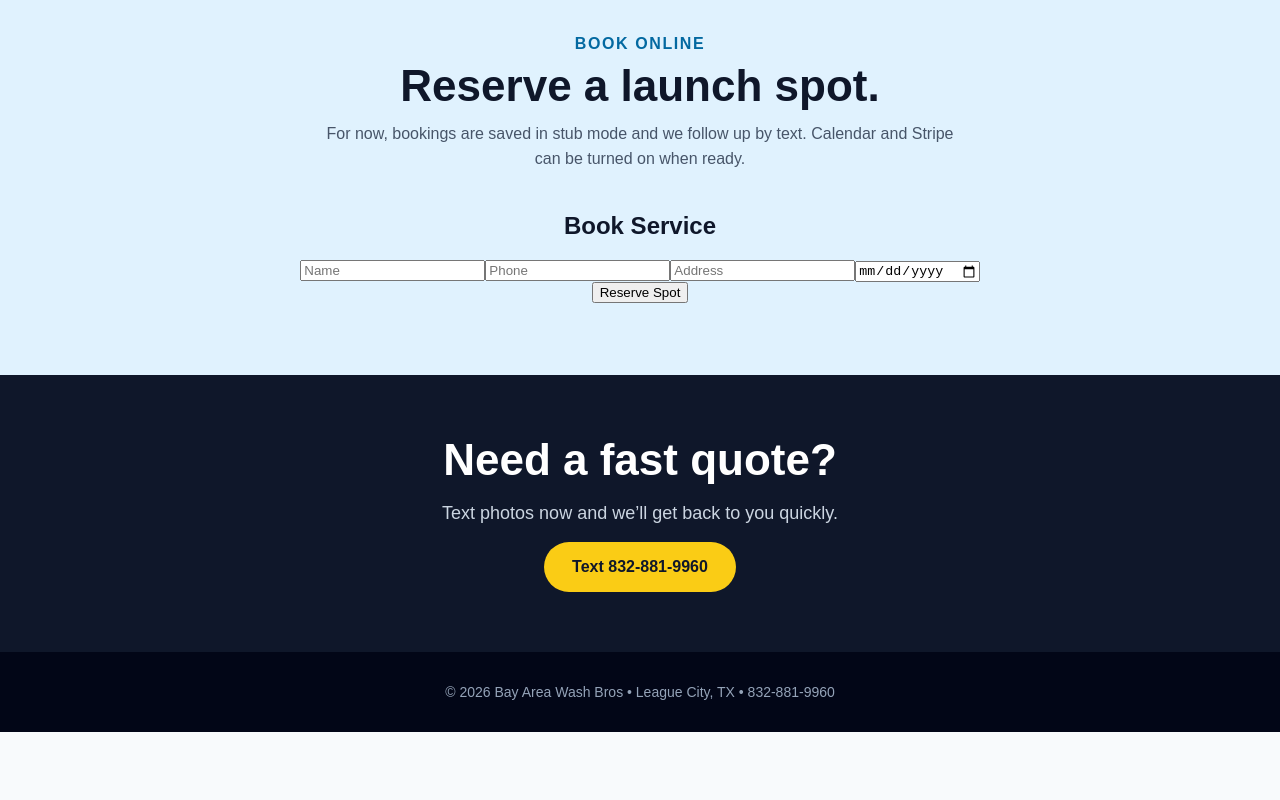
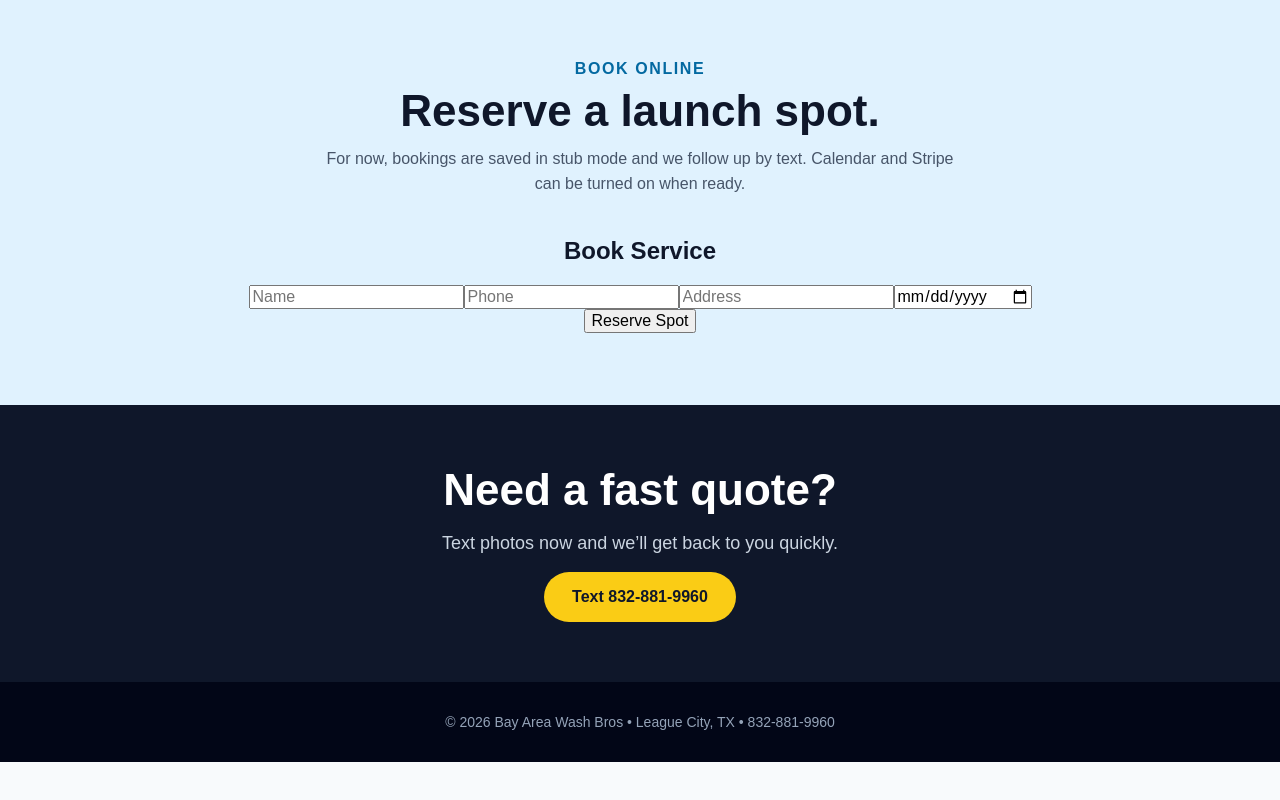
Before and after one commit to marketmoversbot-ui/bayareawashbros.com, a Next.js app: page / in a window 1280 px wide. Shown: the part 2751-3551 px from the top of the page. Built offline with nearby package versions, Linux system fonts and the light colour scheme.

Commit message:
Remove Tailwind directives for Railway-safe build

```diff
--- a/app/globals.css
+++ b/app/globals.css
@@ -1,12 +1,24 @@
-@tailwind base;
-@tailwind components;
-@tailwind utilities;
-
 html {
   scroll-behavior: smooth;
+}
+
+* {
+  box-sizing: border-box;
 }
 
 body {
   margin: 0;
   background: #f8fafc;
 }
+
+input,
+select,
+textarea,
+button {
+  font: inherit;
+}
+
+button,
+a {
+  -webkit-tap-highlight-color: transparent;
+}
```
